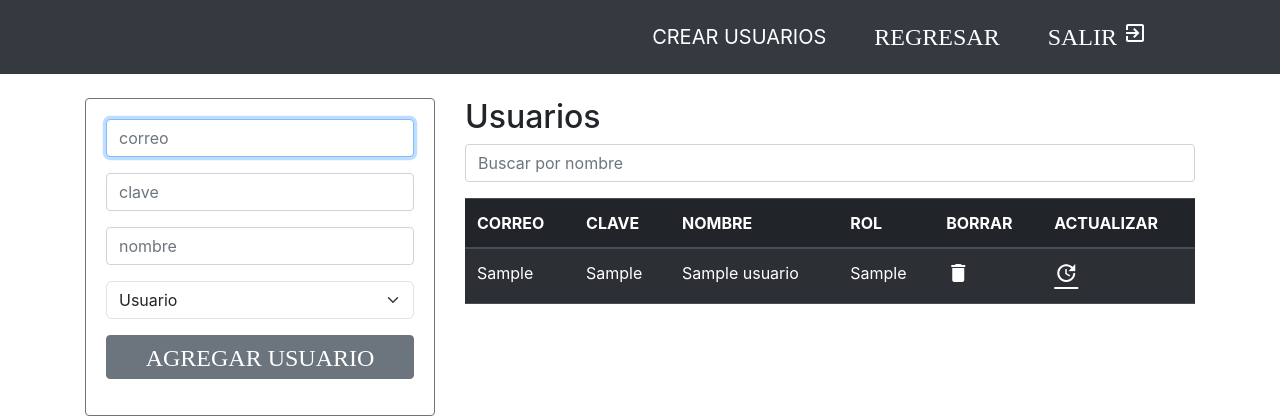
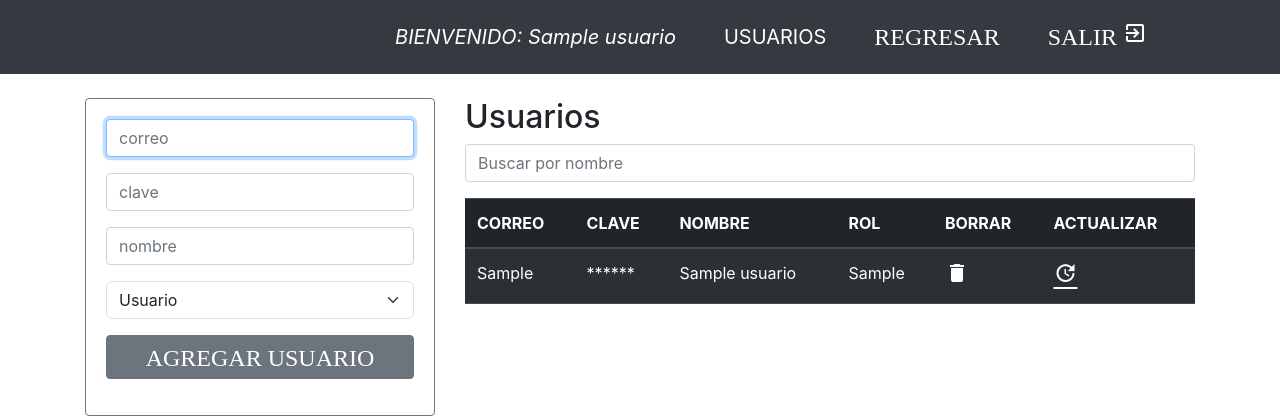
Before and after one commit to Melvin-gg/Proyecto, a PHP site: page /usuarios/crearUsuarios.php in a window 1280 px wide. Shown: the top 420 px of the page. Run offline with PHP 8.4, Linux system fonts and the light colour scheme; the visitor is signed in with stand-in values (Sample User, id 1); tables that the repository leaves empty or names only in its code hold one stand-in row (values such as "Sample post"); some libraries are stand-ins or nearby versions.

Commit message:
Ajustes varios

```diff
--- a/administrador.php
+++ b/administrador.php
@@ -27,7 +27,7 @@ if(isset($_SESSION['u_usuario'])){
             </a>
             </li>
             <li class="nav-item">
-              <a class="navbar-brand nav-link" href="usuarios/crearUsuarios.php"> CREAR USUARIOS
+              <a class="navbar-brand nav-link" href="usuarios/crearUsuarios.php"> USUARIOS
               </a>
             </li>
 
--- a/usuarios/crearUsuarios.php
+++ b/usuarios/crearUsuarios.php
@@ -8,7 +8,12 @@ if(isset($_SESSION['u_usuario'])){
   header("location: ../index.html");
 }
 ?>
-
+<?php
+$usuario= $_SESSION['u_usuario'];
+$proceso=mysqli_query($db, "SELECT * FROM usuarios WHERE correo='$usuario'  " );
+$resultado=mysqli_fetch_array($proceso);
+$administrador= $resultado['nombre'];
+?>
 
 <!DOCTYPE html>
 <html lang="en">
@@ -59,18 +64,22 @@ if(isset($_SESSION['u_usuario'])){
                  <a class="navbar-brand nav-link " href="principal.php">
                 </a>
                 </li>
+                <li class="nav-item"><a class=" navbar-brand nav-link" ><i>BIENVENIDO: <?php echo $administrador  ?></i></a></li>
+                </li>
        <li class="nav-item">
-        <a class=" navbar-brand nav-link" href="../usuarios/crearUsuarios.php">
-           CREAR USUARIOS
-            </a>
+          <a class=" navbar-brand nav-link" href="../usuarios/crearUsuarios.php">
+            USUARIOS
+          </a>
          </li>
-         <li class="nav-item"><a class=" navbar-brand nav-link" href="../administrador.php"><i class="material-icons">REGRESAR</i></a></li>
-                <li class="nav-item"><a class=" navbar-brand nav-link" href="finalizar.php"><i class="material-icons">SALIR exit_to_app</i></a></li>
-                </ul>
+              <li class="nav-item"><a class=" navbar-brand nav-link" href="../administrador.php"><i class="material-icons">REGRESAR</i></a></li>
+                <li class="nav-item"><a class=" navbar-brand nav-link" href="../finalizar.php"><i class="material-icons">SALIR exit_to_app</i></a>
+              </li>
+          </ul>
         </div>
+
+
        </div>
         </nav>
-
 <div class="container pt-4" >
 
 <div class="row">
@@ -87,7 +96,7 @@ if(isset($_SESSION['u_usuario'])){
 <input type="email"  class="form-control"  name="correo"  placeholder="correo " autofocus="on" required>
 </div>
 <div  class="form-group">
-<input type="text"  class="form-control"  name="clave"  placeholder="clave" required>
+<input type="password"  class="form-control"  name="clave"  placeholder="clave" required>
 </div>
 <div  class="form-group">
 <input type="text"  class="form-control"  name="nombre"  placeholder="nombre"  required>
@@ -134,10 +143,12 @@ if(isset($_SESSION['u_usuario'])){
 $mostrar=mysqli_query($db,"select * from usuarios");
 
 while($registro = mysqli_fetch_array($mostrar)){
+  // Ofuscar la clave con asteriscos
+  $claveOfuscada = str_repeat('*', strlen($registro['clave']));
 ?>
    <tr>
     <td><?php echo   $registro['correo'] ;?></td>
-    <td><?php echo   $registro['clave'] ;?></td>
+    <td><?php echo   $claveOfuscada;?></td>
     <td><?php echo   $registro['nombre'] ;?></td>
     <td><?php echo   $registro['tipo_usuario'] ;?></td>
     <td><a  href="eliminar_usuario.php?id=<?php echo $registro['id'] ?>"><i style="color:white;" class="material-icons" >delete</i></a></td>
```
